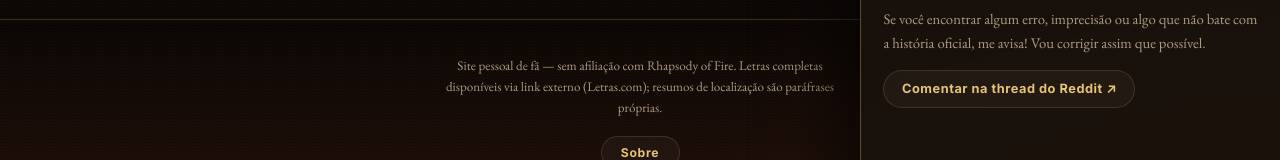
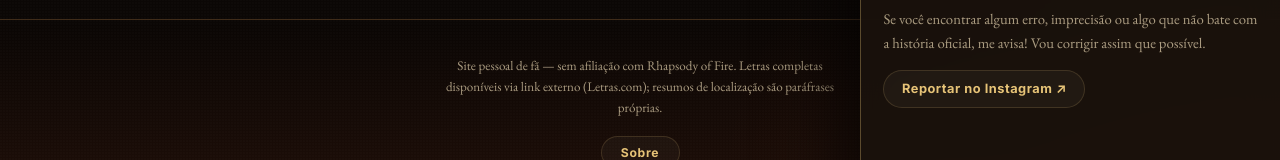
Before and after one commit to AlessandroVOliveira/Rhapsody_sagas, a plain HTML site: page docs/index.html in a window 1280 px wide. Both pictures are taken after a click on the button "Sobre". Shown: the part 2234-2394 px from the top of the page. Drawn offline with nearby package versions, Linux system fonts and the light colour scheme; files whose address does not match are found by name.

Commit message:
Point the About panel's report link to Instagram instead of Reddit

```diff
--- a/docs/data-common.js
+++ b/docs/data-common.js
@@ -45,7 +45,7 @@ const UI_STRINGS = {
     aboutP2: "Hoje, com acesso a ferramentas de IA, finalmente consegui fazer o que não conseguia sozinho: um lugar pra juntar tudo isso. Este site é um projeto pessoal de fã, feito com bastante ajuda de inteligência artificial — no código, na pesquisa e na criação de parte das imagens.",
     aboutP3: "A ideia também nasceu da falta de material visual oficial sobre esse mundo: os encartes dos álbuns descrevem lugares, personagens e criaturas com riqueza de detalhes narrativos, mas quase nunca em imagens. Por isso, boa parte da arte aqui teve que ser meio que reinventada a partir dessas descrições — é uma interpretação de fã, não material oficial da banda.",
     aboutP4: "Se você encontrar algum erro, imprecisão ou algo que não bate com a história oficial, me avisa! Vou corrigir assim que possível.",
-    aboutRedditLink: "Comentar na thread do Reddit ↗"
+    aboutReportLink: "Reportar no Instagram ↗"
   },
   en: {
     tabMap: "Interactive Map",
@@ -90,7 +90,7 @@ const UI_STRINGS = {
     aboutP2: "Today, with access to AI tools, I finally managed to do what I couldn't do alone: build a place to put it all together. This is a personal fan project, made with a lot of help from AI — for the code, the research, and part of the artwork.",
     aboutP3: "The idea also came from the lack of official visual material for this world: the album booklets describe places, characters, and creatures in rich narrative detail, but almost never in pictures. Because of that, a good chunk of the art here had to be reinvented, in a way, from those descriptions — it's a fan interpretation, not official band material.",
     aboutP4: "If you spot any error, inaccuracy, or anything that doesn't match the official story, please let me know! I'll fix it as soon as I can.",
-    aboutRedditLink: "Comment on the Reddit thread ↗"
+    aboutReportLink: "Report on Instagram ↗"
   }
 };
 
--- a/docs/script.js
+++ b/docs/script.js
@@ -317,7 +317,7 @@
       <p>${t("aboutP2")}</p>
       <p>${t("aboutP3")}</p>
       <p>${t("aboutP4")}</p>
-      <a class="about-reddit-link" href="https://www.reddit.com/r/Rhapsody_Of_Fire/comments/1viadwz/i_built_an_interactive_map_for_rhapsody_of_fires/" target="_blank" rel="noopener">${t("aboutRedditLink")}</a>
+      <a class="about-report-link" href="https://www.instagram.com/aleh_velasques/" target="_blank" rel="noopener">${t("aboutReportLink")}</a>
     `;
     panelSongs.appendChild(wrap);
     openPanel();
--- a/docs/style.css
+++ b/docs/style.css
@@ -913,7 +913,7 @@ h1, h2, h3, h4 { font-family: var(--font-display); letter-spacing: 0.01em; }
 
 .about-content { display: flex; flex-direction: column; gap: 0.9rem; }
 .about-content p { margin: 0; color: var(--text-dim); font-size: 0.92rem; line-height: 1.65; }
-.about-content .about-reddit-link {
+.about-content .about-report-link {
   align-self: flex-start;
   color: var(--gold);
   text-decoration: none;
@@ -927,7 +927,7 @@ h1, h2, h3, h4 { font-family: var(--font-display); letter-spacing: 0.01em; }
   border-radius: 999px;
   transition: all 0.2s ease;
 }
-.about-content .about-reddit-link:hover {
+.about-content .about-report-link:hover {
   border-color: var(--border-strong);
   color: var(--ember-bright);
   box-shadow: 0 0 18px var(--glow-soft);
```
